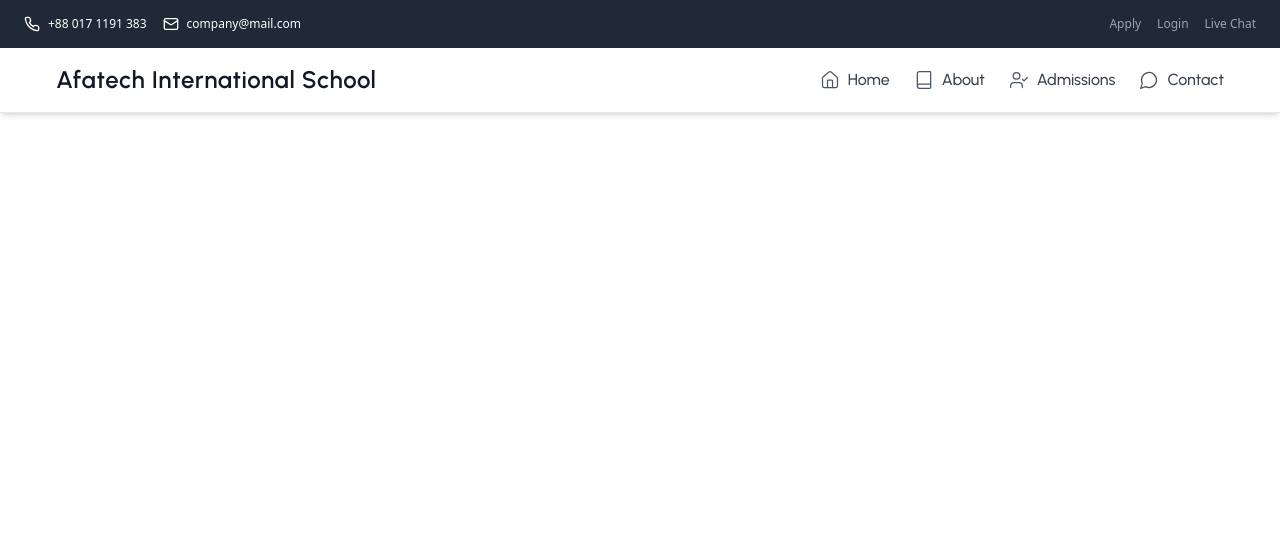
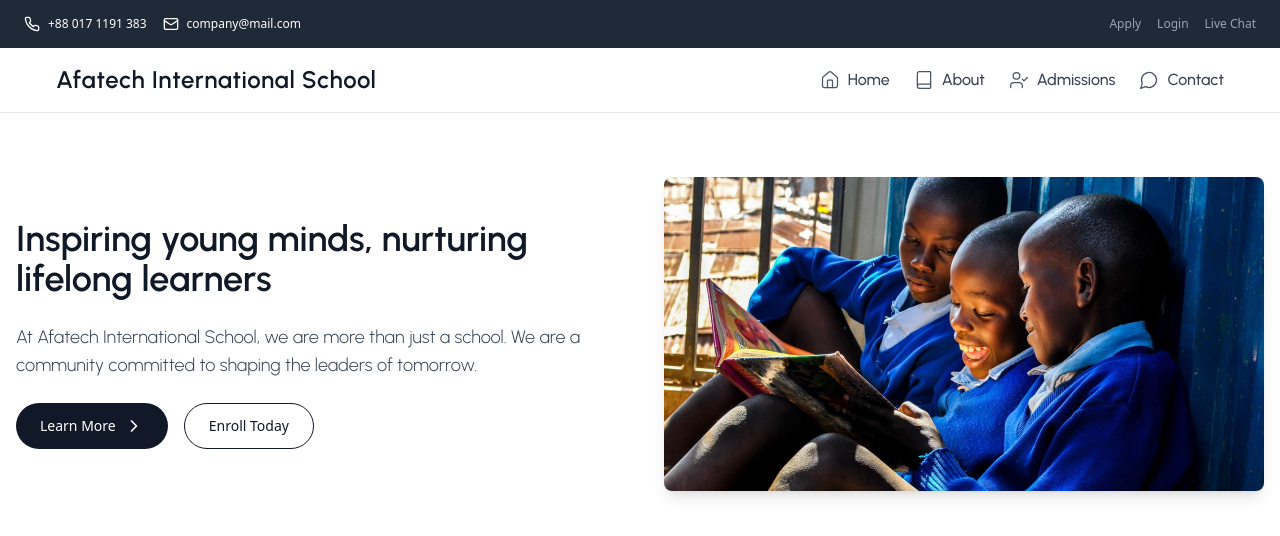
Before and after one commit to nuru484/sms, a React (Vite) app: page / in a window 1280 px wide. Shown: the top 536 px of the page. Built offline with nearby package versions, Linux system fonts and the light colour scheme.

Commit message:
feat(Hero) Added a hero component for hero section

```diff
--- a/src/App.jsx
+++ b/src/App.jsx
@@ -1,11 +1,13 @@
 import TopBar from './components/TopBar';
 import NavBar from './components/NavBar';
+import Hero from './components/Hero';
 
 const App = () => {
   return (
     <div>
       <TopBar />
       <NavBar />
+      <Hero />
     </div>
   );
 };
--- /dev/null
+++ b/src/components/Hero.jsx
@@ -0,0 +1,55 @@
+import React from 'react';
+import { motion } from 'framer-motion';
+import { ChevronRight } from 'lucide-react';
+
+const Hero = () => {
+  return (
+    <motion.div
+      className="relative bg-white"
+      initial={{ x: '100vw', opacity: 0 }}
+      animate={{ x: 0, opacity: 1 }}
+      transition={{ type: 'spring', stiffness: 50, damping: 15 }}
+    >
+      <div className="container mx-auto px-4 py-8 md:py-16 flex flex-col md:flex-row items-center justify-between space-y-10 md:space-y-0 md:space-x-12">
+        {/* Text Content */}
+        <div className="w-full md:w-1/2 text-left space-y-6">
+          <h1 className="text-3xl md:text-4xl font-semibold text-gray-900 font-urbanist leading-tight">
+            Inspiring young minds, nurturing lifelong learners
+          </h1>
+          <p className="text-base md:text-lg text-gray-700 font-light font-urbanist">
+            At Afatech International School, we are more than just a school. We
+            are a community committed to shaping the leaders of tomorrow.
+          </p>
+          <div className="flex space-x-4 text-sm">
+            <a
+              href="#about"
+              className="flex items-center group bg-gray-900 text-white px-6 py-3 rounded-full hover:bg-gray-800 transition-colors"
+            >
+              Learn More
+              <ChevronRight
+                size={20}
+                className="ml-2 group-hover:translate-x-1 transition-all duration-300"
+              />
+            </a>
+            <a
+              href="#admissions"
+              className="flex items-center group border border-gray-900 text-gray-900 px-6 py-3 rounded-full hover:bg-gray-900 hover:text-white transition-all duration-300"
+            >
+              Enroll Today
+            </a>
+          </div>
+        </div>
+
+        <div className="w-full md:w-1/2 rounded-lg overflow-hidden shadow-lg">
+          <img
+            src="/continental front cover.jpg"
+            alt="Afatech International School"
+            className="w-full h-auto object-cover"
+          />
+        </div>
+      </div>
+    </motion.div>
+  );
+};
+
+export default Hero;
```
Also changed, not shown: public/continental front cover.jpg (added).
